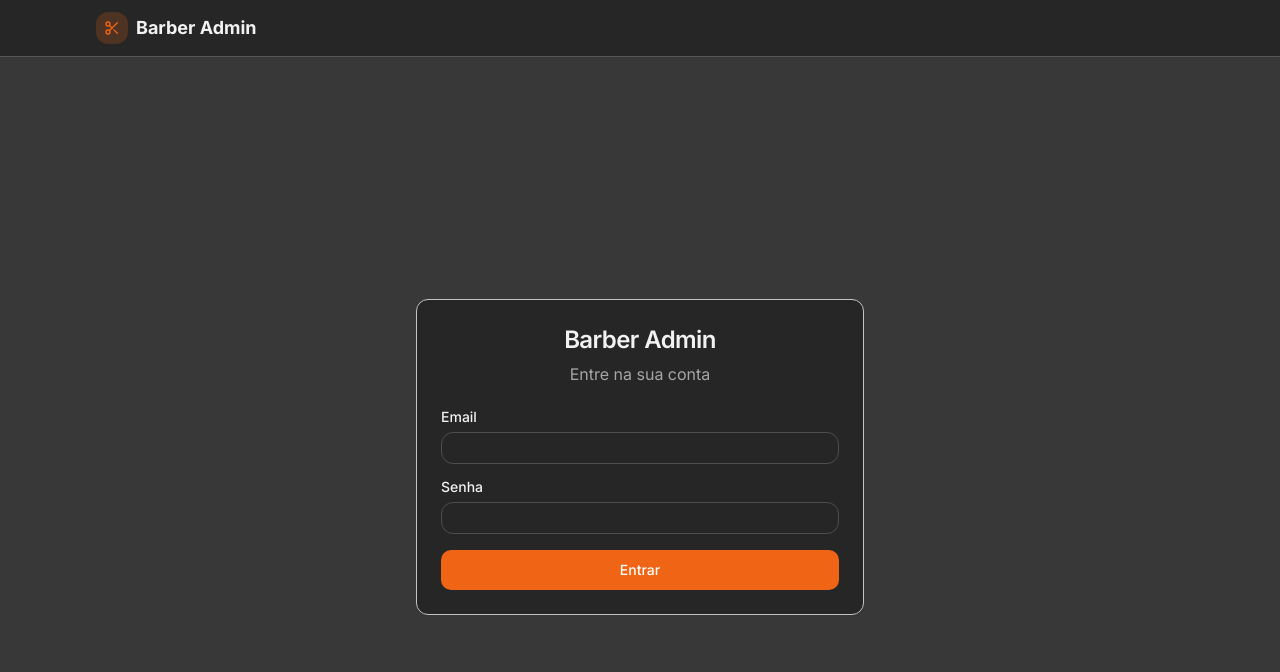
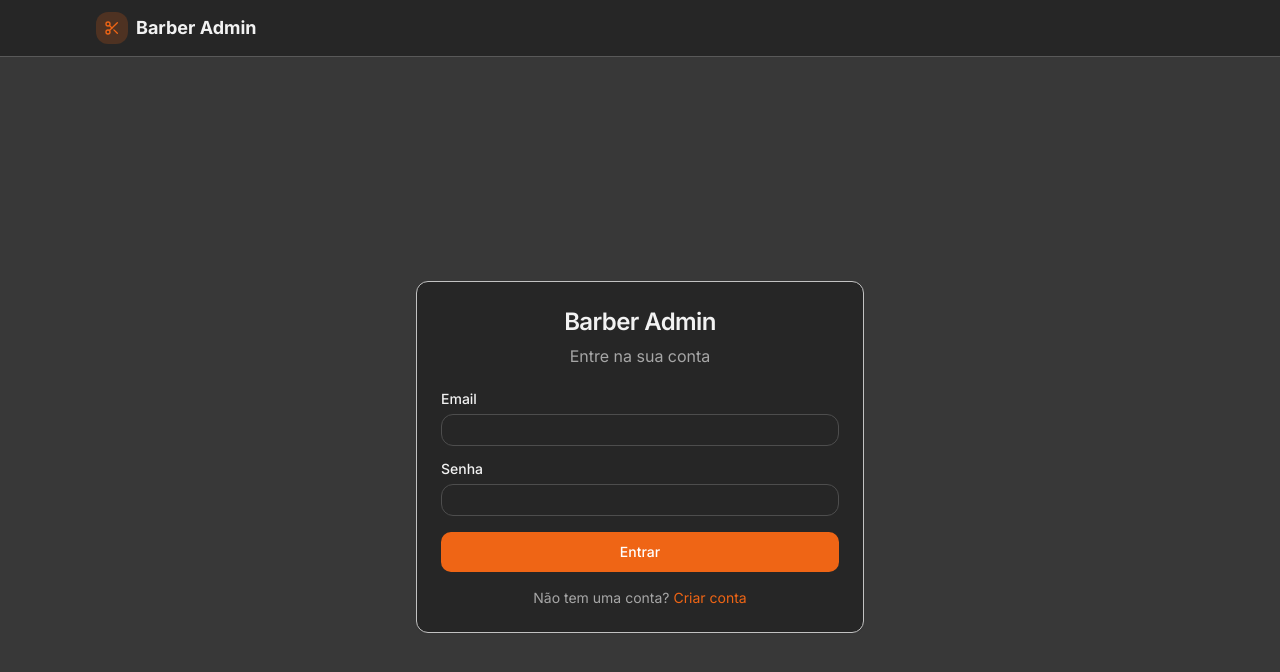
Before and after one commit to Cossio00/barber-admin-frontend, a React (Vite) app: page /login in a window 1280 px wide. Shown: the top 672 px of the page. Built offline with nearby package versions, Linux system fonts and the light colour scheme; the HTML template or start-up script is replaced by a standard one.

Commit message:
added redirection to register on login page

```diff
--- a/src/pages/Login.tsx
+++ b/src/pages/Login.tsx
@@ -83,6 +83,16 @@ const Login = () => {
             <Button type="submit" className="w-full" disabled={loading}>
               {loading ? "Entrando..." : "Entrar"}
             </Button>
+            <div className="text-center text-sm text-muted-foreground">
+              Não tem uma conta?{" "}
+              <button
+                type="button"
+                onClick={() => navigate("/register")}
+                className="text-primary hover:underline"
+              >
+                Criar conta
+              </button>
+            </div>
           </form>
         </CardContent>
       </Card>
```
